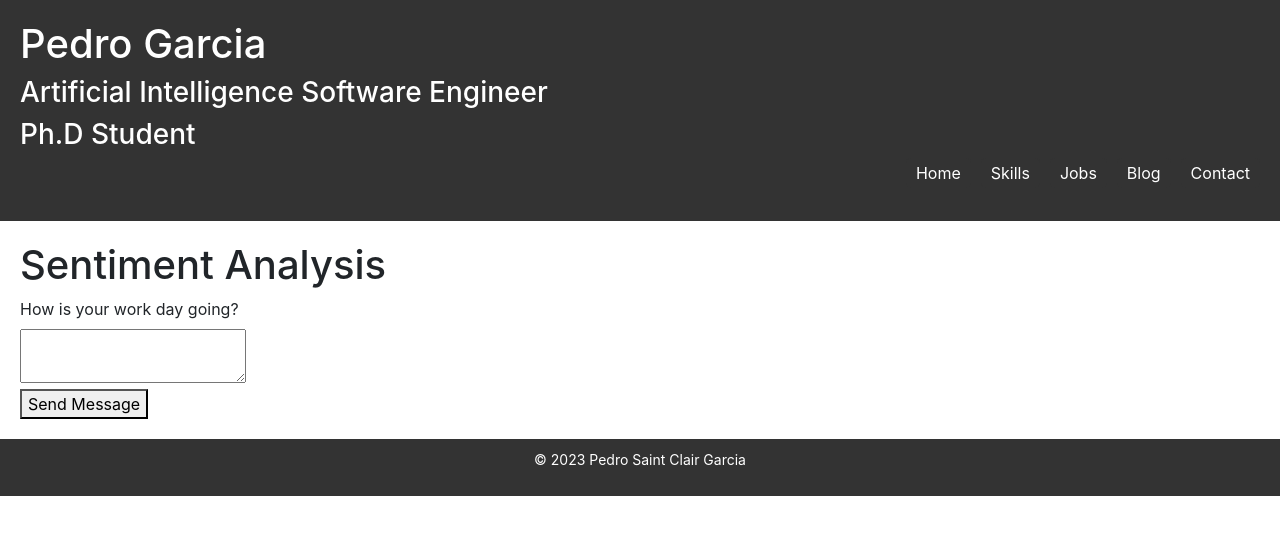
After one commit to pedrosrk/Portifolio, a Flask app: page /sentiment in a window 1280 px wide. The commit adds this page. Shown: the top 535 px of the page. Run offline with Flask 3, Linux system fonts and the light colour scheme; some libraries are stand-ins or nearby versions.

Commit message:
Sentiment

```diff
--- a/__init__.py
+++ b/__init__.py
@@ -88,5 +88,10 @@ def serve_video():
     message = "Video Route"
     return render_template('features/video.html', message=message)
 
+@app.route("/sentiment")
+def sentiment():
+    message = "Sentiment Analysis"
+    return render_template('features/sentiment.html', message=message)
+
 if __name__ == "__main__":
     app.run(debug=True)
--- /dev/null
+++ b/templates/features/sentiment.html
@@ -0,0 +1,12 @@
+{% extends "layout.html" %}
+
+{% block content %}
+<h1>{{message}}</h1>
+<section id="sentiment">
+    <form>
+    <label for="message">How is your work day going?</label><br>
+    <textarea id="message" name="message" required></textarea><br>
+    <button type="submit">Send Message</button><br>
+    </form>
+</section>
+{% endblock %}
```
Also changed, not shown: templates/webPage/jobs.html (+6 -18 lines).
